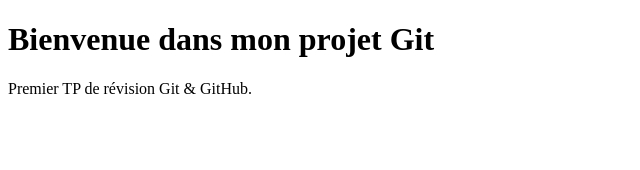
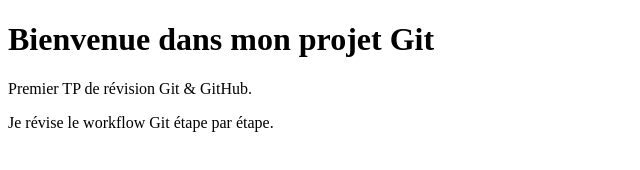
Before and after one commit to Rachaggariani/TP1_Ghariani_Racha, a plain HTML site: page index.html in a window 1280 px wide. Shown: the whole page, without its empty margins (0-640 px from the left). Drawn offline with Linux system fonts and the light colour scheme.

Commit message:
Mise à jour du contenu de la page d’accueil

```diff
--- a/index.html
+++ b/index.html
@@ -7,5 +7,7 @@
 <body>
  <h1>Bienvenue dans mon projet Git</h1>
  <p>Premier TP de révision Git & GitHub.</p>
+<p>Je révise le workflow Git étape par étape.</p>
+
 </body>
 </html>
```
